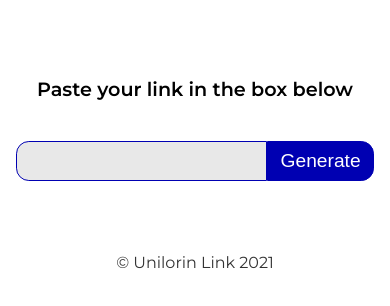
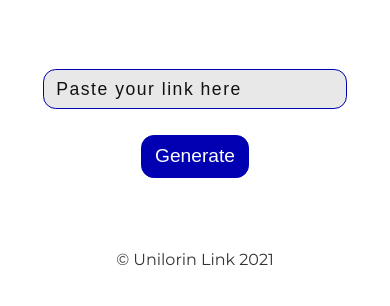
Before and after one commit to JhoellOpeyemi/url-shortener, a plain HTML site: page index.html in a window 390 px wide. Shown: the part 456-762 px from the top of the page. Drawn offline with Linux system fonts and the light colour scheme.

Commit message:
edited inputs

```diff
--- a/index.html
+++ b/index.html
@@ -47,12 +47,12 @@
 
       <!-- Paste link section -->
       <section class="paste-link-section text-center">
-        <label for="paste-link">Paste your link in the box below</label>
         <form id="paste-link" class="paste-link-group">
           <input
             type="text"
             id="paste-link"
             class="paste-link-input"
+            placeholder="Paste your link here "
             required
           />
           <button form="paste-link" class="btn generate open-modal">
--- a/styles/style.css
+++ b/styles/style.css
@@ -144,33 +144,26 @@ main.landing-page {
   margin-top: 7.5rem;
 }
 
-.paste-link-section label {
-  font-size: 1.4rem;
-  font-weight: 600;
-  margin-bottom: 2.5rem;
-}
-
 .paste-link-group {
-  position: relative;
   max-width: 48rem;
   margin: 0 auto;
-  height: 2.5rem;
 }
 
 .paste-link-input,
 .modal-input {
-  position: absolute;
-  top: 0;
-  left: 0;
-  width: 70%;
-  height: 100%;
+  width: 85%;
+  height: 2.5rem;
   font-size: 1.1rem;
   padding: 0 0.8rem;
   border: 1px solid var(--pry-color);
-  border-radius: 0.8rem 0 0 0.8rem;
+  border-radius: 0.8rem;
   letter-spacing: 0.09375rem;
   background: rgba(0, 0, 0, 0.09);
   transition: all 0.4s ease;
+}
+
+.paste-link-input::placeholder {
+  color: #111;
 }
 
 .paste-link-input:hover,
@@ -183,13 +176,13 @@ main.landing-page {
 }
 
 button.generate {
-  position: absolute;
-  top: 0;
-  right: 0;
+  display: block;
   width: 30%;
-  height: 100%;
+  max-width: 13.5rem;
+  margin: 1.6rem auto;
+  padding: 0.6rem 0.2rem;
   font-size: 1.2rem;
-  border-radius: 0 0.8rem 0.8rem 0;
+  border-radius: 0.8rem;
 }
 
 /* Pop up Modal styles */
@@ -214,7 +207,7 @@ button.generate {
 .modal {
   position: relative;
   background: #fff;
-  width: 70%;
+  width: 65%;
   height: 55%;
   display: flex;
   flex-direction: column;
@@ -245,7 +238,7 @@ button.generate {
 }
 
 .landing-page-footer {
-  margin: 4.5rem 0 1.2rem 0;
+  margin: 4.5rem 0 1rem 0;
   color: rgba(0, 0, 0, 0.8);
 }
 
@@ -295,11 +288,7 @@ button.generate {
 
   /* Paste link input section */
   .paste-link-section {
-    margin-top: 5rem;
-  }
-
-  .paste-link-section label {
-    font-size: 1.2rem;
+    margin-top: 4.5rem;
   }
 
   .modal {
@@ -348,12 +337,6 @@ button.generate {
     width: 135%;
   }
 
-  /* Paste link input section */
-  .paste-link-section label {
-    font-size: 1.06rem;
-  }
-
-  .paste-link-input,
   .modal-input {
     position: relative;
     width: 90%;
@@ -370,6 +353,6 @@ button.generate {
   }
 
   .landing-page-footer {
-    margin: 6rem 0 1rem 0;
+    margin: 4rem 0 0 0;
   }
 }
```
